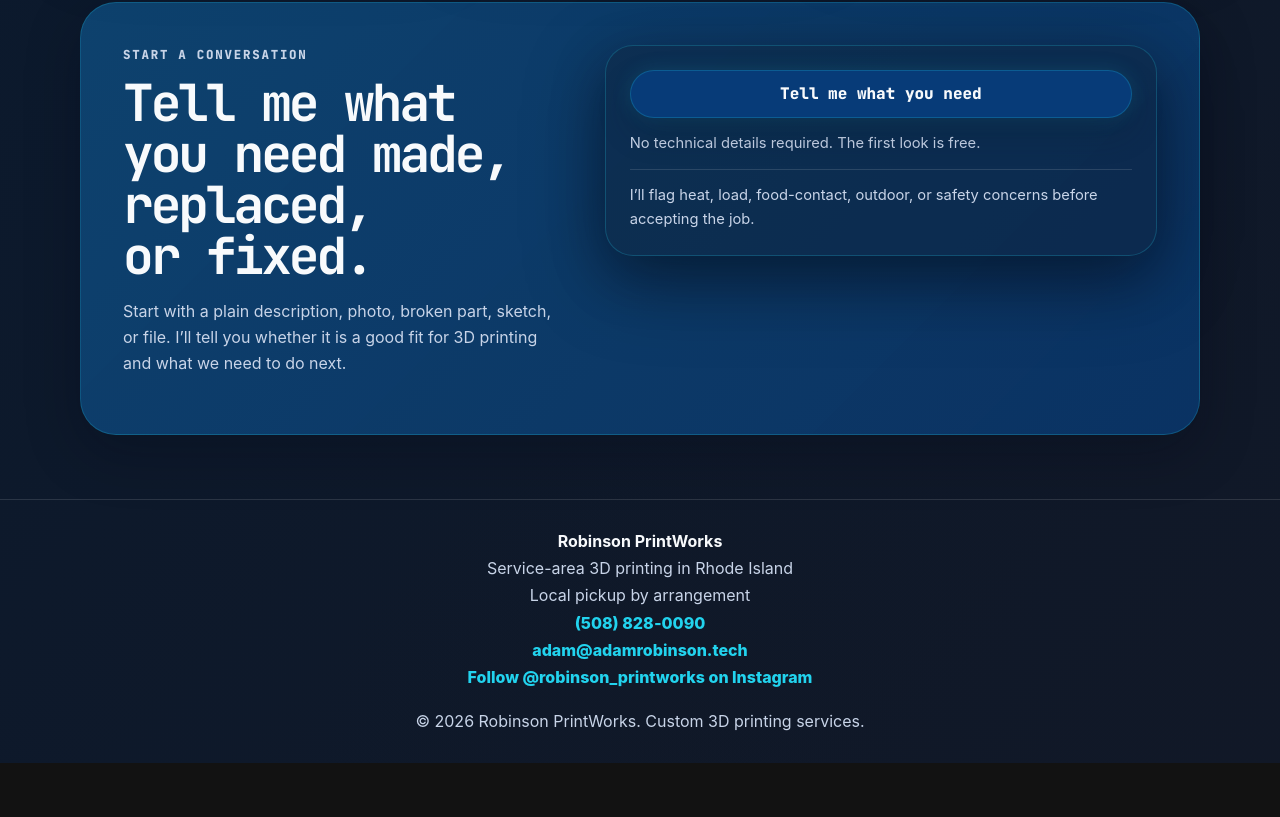
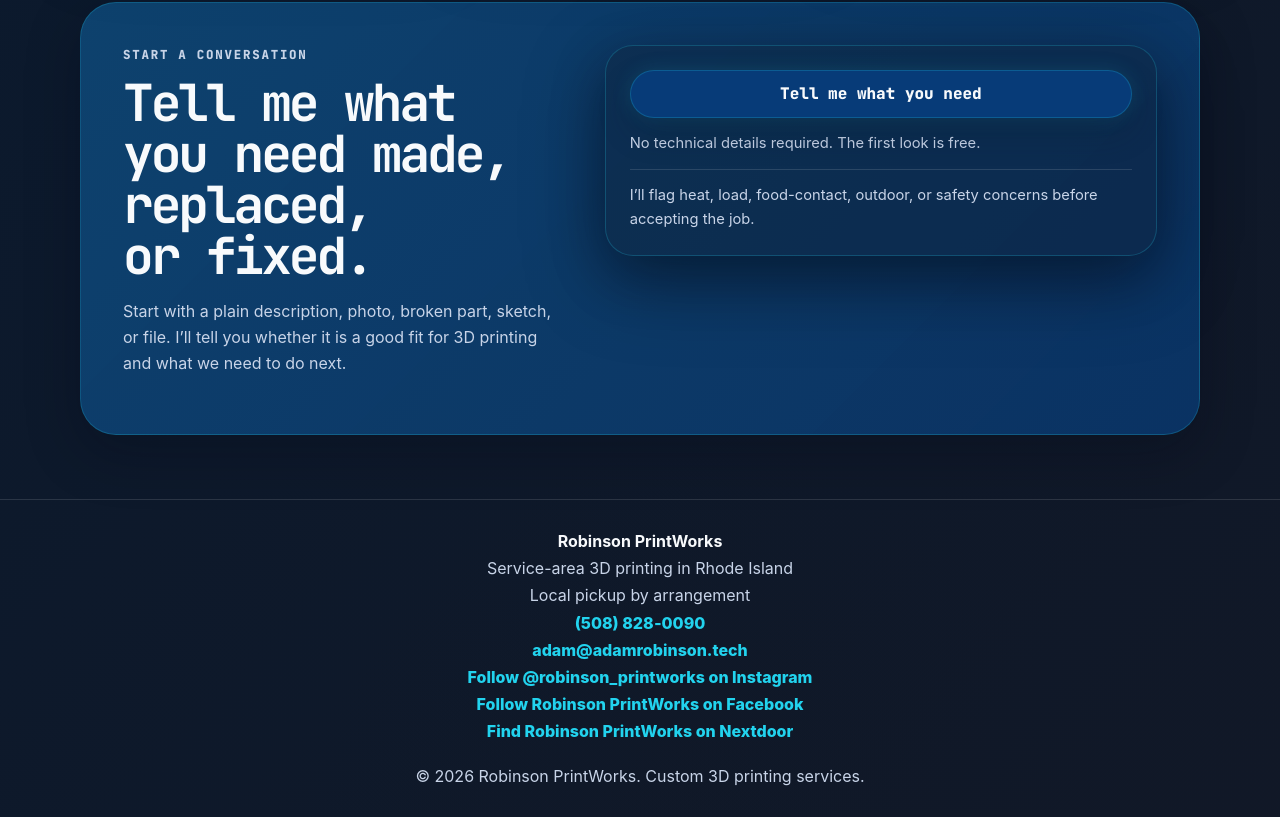
Before and after one commit to aaddaamm/printworks, a website: page index.html in a window 1280 px wide. Shown: the part 8139-8956 px from the top of the page. Before the commit the page ends 8902 px from the top, so only its background shows below. Drawn offline with Linux system fonts and the light colour scheme.

Commit message:
Add Facebook and Nextdoor links

```diff
--- a/index.html
+++ b/index.html
@@ -122,7 +122,9 @@
             "image": "https://robinsonprintworks.com/og-image.jpg",
             "logo": "https://robinsonprintworks.com/logo-printer.png",
             "sameAs": [
-              "https://www.instagram.com/robinson_printworks/"
+              "https://www.instagram.com/robinson_printworks/",
+              "https://www.facebook.com/profile.php?id=61593226775979",
+              "https://nextdoor.com/page/robinson-printworks-cranston-ri/"
             ],
             "founder": {
               "@type": "Person",
@@ -983,6 +985,20 @@
           rel="noopener noreferrer"
           >Follow @robinson_printworks on Instagram</a
         >
+        <br />
+        <a
+          href="https://www.facebook.com/profile.php?id=61593226775979"
+          target="_blank"
+          rel="noopener noreferrer"
+          >Follow Robinson PrintWorks on Facebook</a
+        >
+        <br />
+        <a
+          href="https://nextdoor.com/page/robinson-printworks-cranston-ri/"
+          target="_blank"
+          rel="noopener noreferrer"
+          >Find Robinson PrintWorks on Nextdoor</a
+        >
       </address>
       <p>
         © <span id="year"></span> Robinson PrintWorks. Custom 3D printing
```
